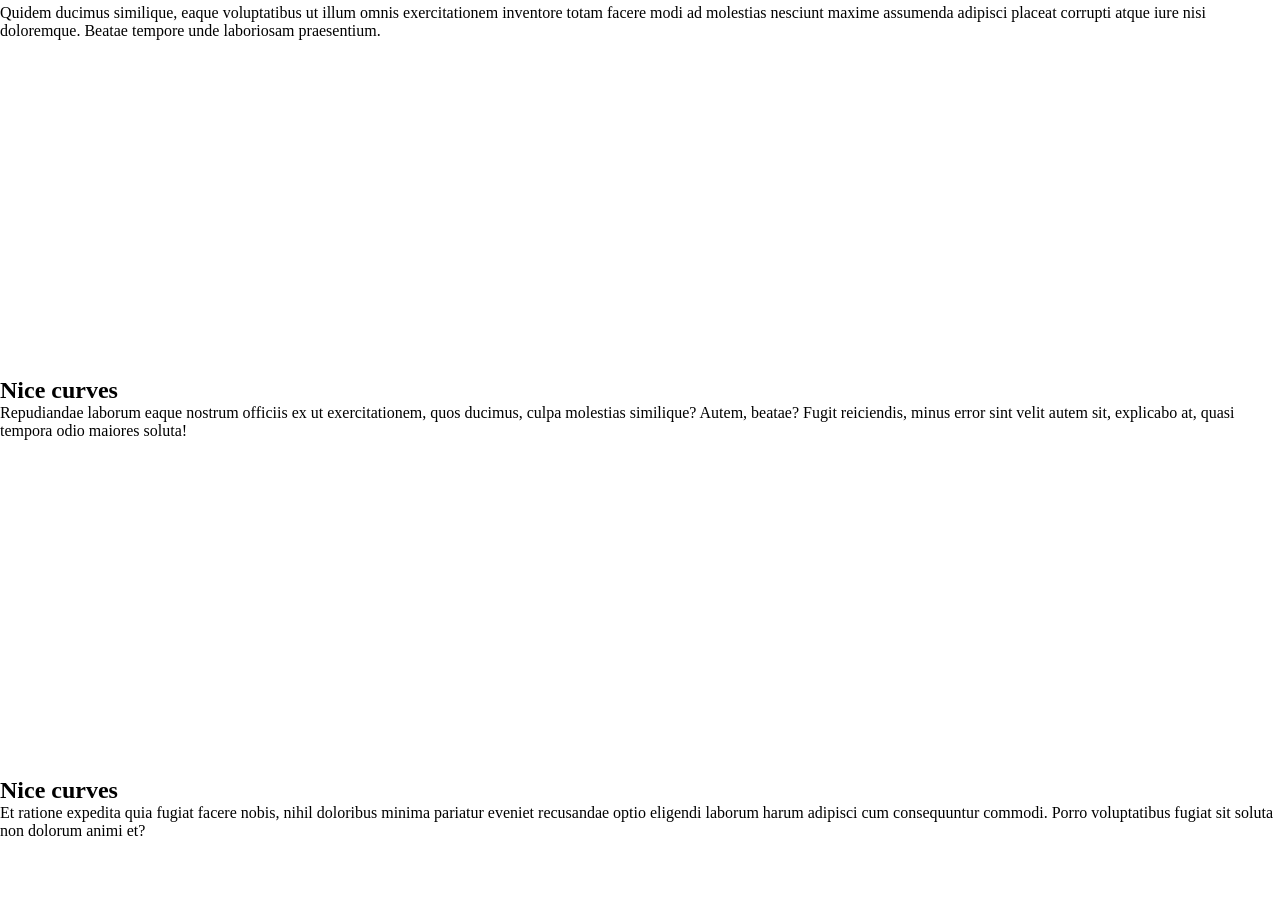
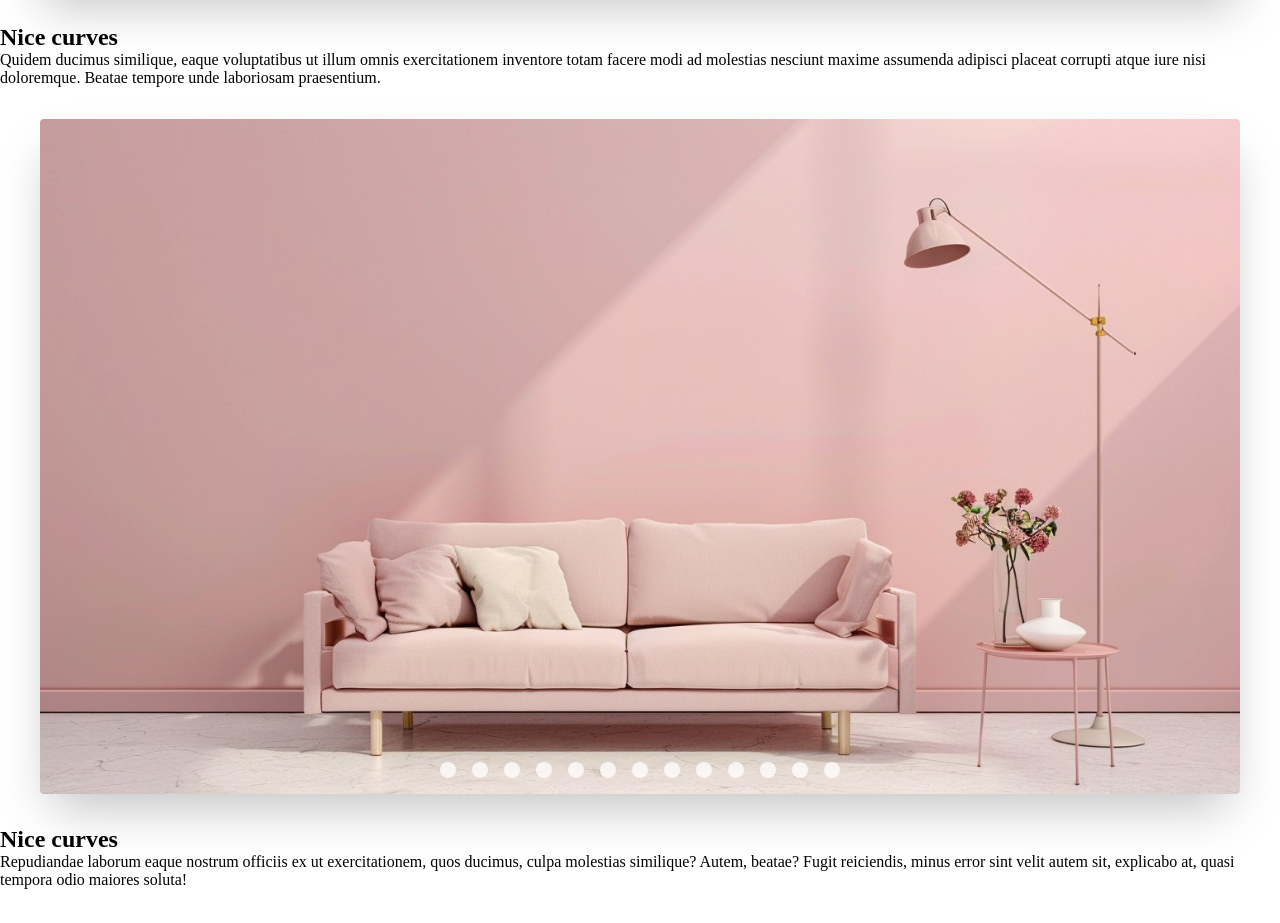
Before and after one commit to jkibura/curvy-website, a plain HTML site: page index.html in a window 1280 px wide. Shown: the part 823-1746 px from the top of the page. Drawn offline with Linux system fonts and the light colour scheme.

Commit message:
put some margin on the first slider, and added another slider, different implementation and works slightly differently.

```diff
--- a/index.html
+++ b/index.html
@@ -35,7 +35,41 @@
     <section class="blue">
         <h1>Nice curves</h1>
         <p>Quidem ducimus similique, eaque voluptatibus ut illum omnis exercitationem inventore totam facere modi ad molestias nesciunt maxime assumenda adipisci placeat corrupti atque iure nisi doloremque. Beatae tempore unde laboriosam praesentium.</p>
-        <div class="slider-2-container"></div>
+        <div class="slider-2-container">
+            <div class="slider-wrapper">
+               <div class="slides">
+                   <img id="img-1" src="images/img-1.jpg" alt="">
+                   <img id="img-2" src="images/img-2.jpg" alt="">
+                   <img id="img-3" src="images/img-3.jpg" alt="">
+                   <img id="img-4" src="images/img-4.jpg" alt="">
+                   <img id="img-5" src="images/img-5.jpg" alt="">
+                   <img id="img-6" src="images/img-6.jpg" alt="">
+                   <img id="img-7" src="images/img-7.jpg" alt="">
+                   <img id="img-8" src="images/img-8.jpg" alt="">
+                   <img id="img-9" src="images/img-9.jpg" alt="">
+                   <img id="img-10" src="images/img-10.jpg" alt="">
+                   <img id="img-11" src="images/img-11.jpg" alt="">
+                   <img id="img-12" src="images/img-12.jpg" alt="">
+                   <img id="img-13" src="images/img-13.jpg" alt="">
+               </div>
+
+               <div class="slides-nav">
+                   <a href="#img-1"></a>
+                   <a href="#img-2"></a>
+                   <a href="#img-3"></a>
+                   <a href="#img-4"></a>
+                   <a href="#img-5"></a>
+                   <a href="#img-6"></a>
+                   <a href="#img-7"></a>
+                   <a href="#img-8"></a>
+                   <a href="#img-9"></a>
+                   <a href="#img-10"></a>
+                   <a href="#img-11"></a>
+                   <a href="#img-12"></a>
+                   <a href="#img-13"></a>
+               </div>
+            </div>
+        </div>
     </section>
 
     <section class="orange">
--- a/style.css
+++ b/style.css
@@ -32,6 +32,10 @@
     position: relative;
     anchor-name: --slider;
     z-index: -1;
+
+    margin: 2rem;
+    border-radius: 0.25rem;
+    box-shadow: 0 1.5rem 3rem -0.75rem hsla(0, 0%, 0%, 0.25);
 }
 
 .slider::scroll-button(right), .slider::scroll-button(left) {
@@ -64,3 +68,66 @@
     /* aspect-ratio: 16 / 9; */
     scroll-snap-align: start;
 }
+
+.slider::-webkit-scrollbar {
+    display: none;
+}
+
+.slider-2-container {
+    padding: 2rem;
+}
+
+.slider-wrapper {
+    max-width: 1200px;
+    margin: auto;
+    position: relative;
+    aspect-ratio: 16 / 9;
+}
+
+.slides {
+    display: flex;
+    overflow-x: auto;
+    width: 100%;
+    height: 100%;
+    /* gap: 1rem; */
+    scroll-snap-type: x mandatory;
+    scroll-behavior: smooth;
+    border-radius: 0.25rem;
+    box-shadow: 0 1.5rem 3rem -0.75rem hsla(0, 0%, 0%, 0.25)
+}
+
+.slides img {
+    scroll-snap-align: end;
+}
+
+.slides-nav {
+    display: flex;
+    column-gap: 1rem;
+    position: absolute;
+    bottom: 1rem;
+    left: 50%;
+    transform: translateX(-50%);
+}
+
+.slides-nav a {
+    background-color: white;
+    width: 1rem;
+    height: 1rem;
+    border-radius: 50%;
+    cursor: pointer;
+    z-index: 1;
+    opacity: 0.75;
+    transition: opacity ease 250ms;
+}
+
+.slides-nav a:hover {
+    opacity: 1;
+}
+
+.slides-nav a.active {
+    opacity: 1;
+}
+
+.slides::-webkit-scrollbar {
+    display: none;
+}
```
